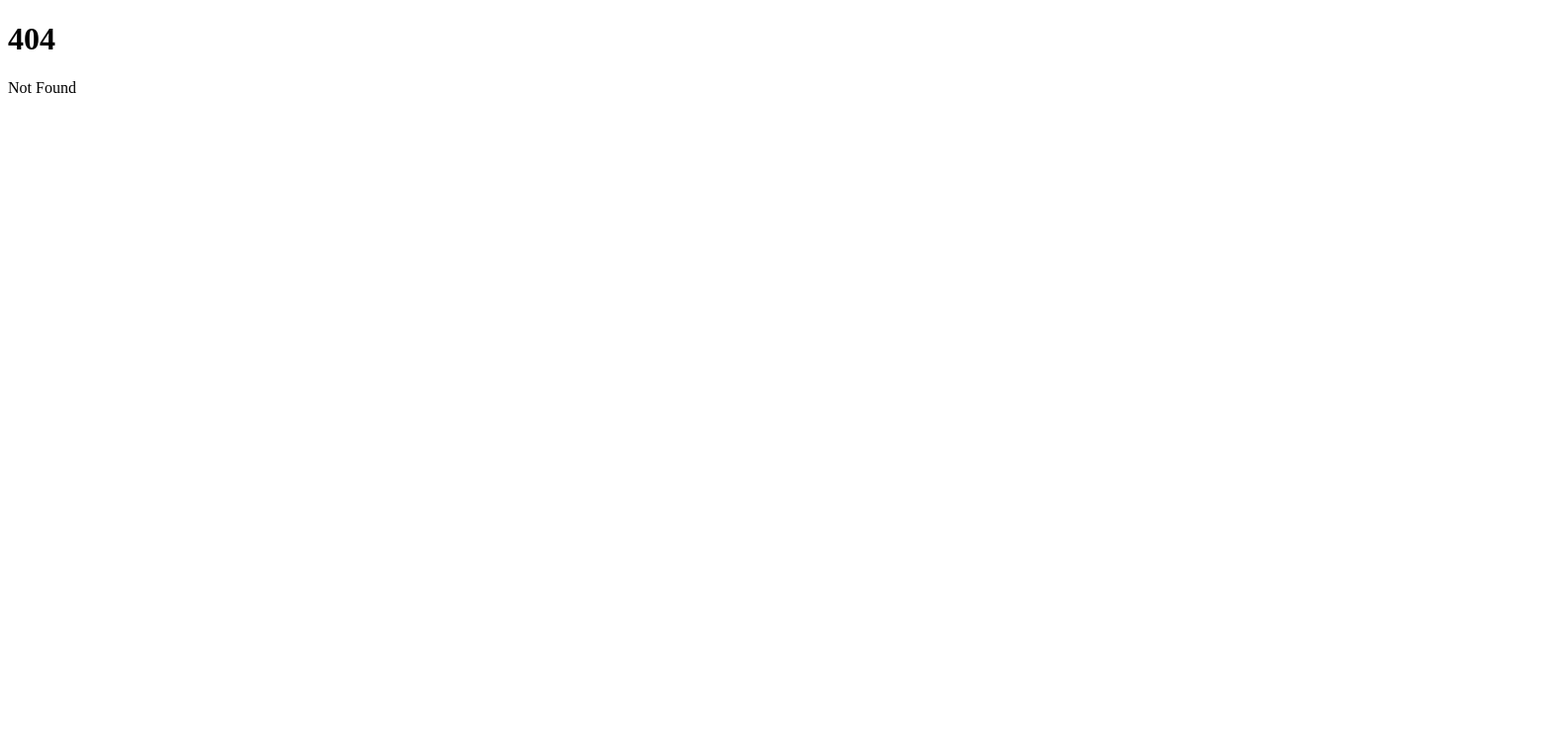
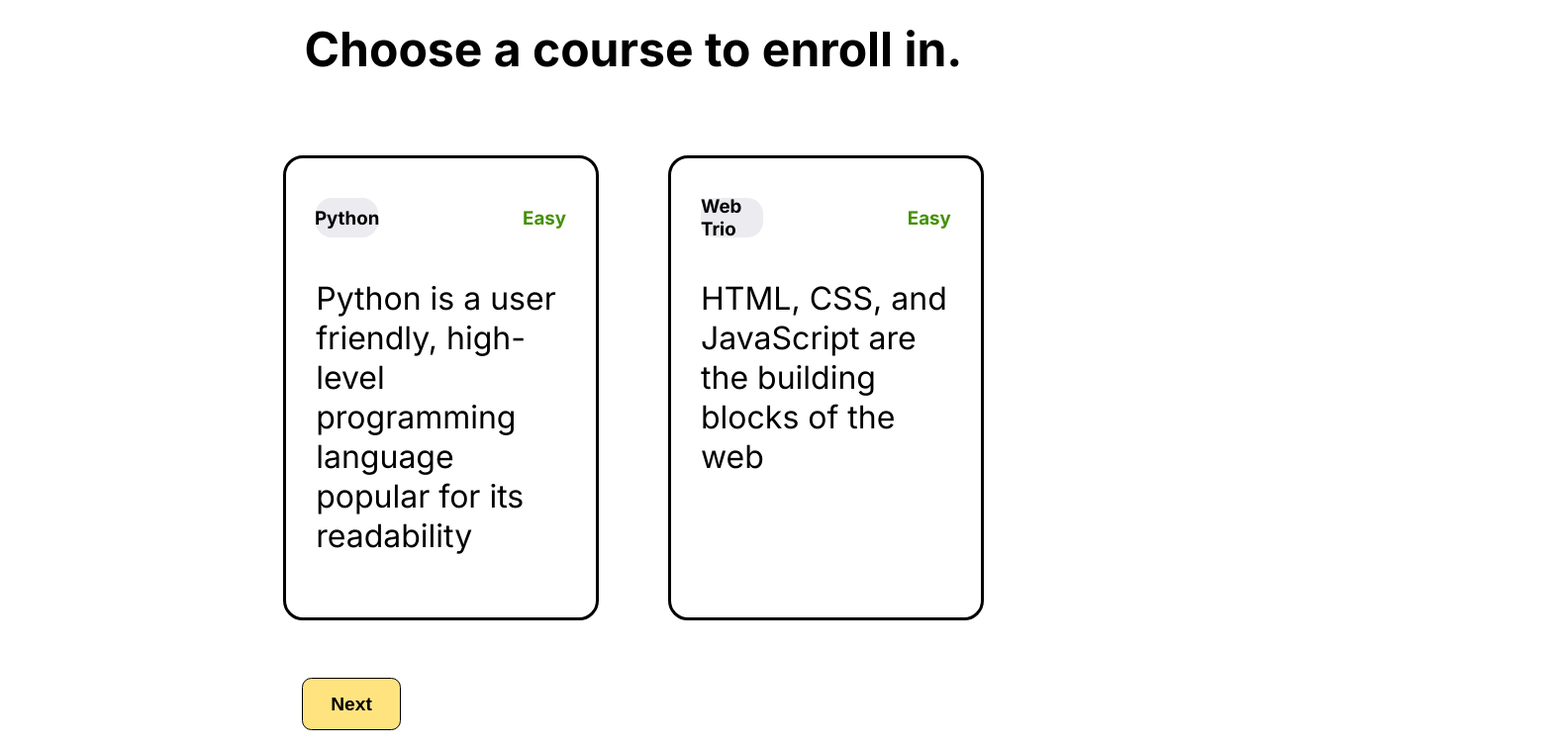
Before and after one commit to Abdelmoneim000/Svelte-front-end, a SvelteKit app: page /dashboard in a window 1280 px wide. Before the commit this address had no page. Shown: the top 756 px of the page at 99% size, 1569 px wide, since content can reach past the window. Built offline with nearby package versions, Linux system fonts and the light colour scheme.

Commit message:
Finish the (Select Course) section and add a Course card component

```diff
--- /dev/null
+++ b/src/components/Course.svelte
@@ -0,0 +1,60 @@
+<!-- Course card component to display for each course -->
+<script>
+  export let course = "";
+  export let difficulty = "";
+  export let description = "";
+  let clicked = false;
+
+    const handleClick = () => {
+        clicked = !clicked;
+    };
+</script>
+
+
+<style>
+    .card {
+        font-family: "Inter";
+        width: 20%;
+        border: 3px solid black;
+        border-radius: 20px;
+        padding: 30px;
+        margin: 10px;
+        cursor: pointer;
+    }
+    .title {
+        display: flex;
+        justify-content: space-between;
+    }
+
+    .title div {
+        display: flex;
+        align-items: center;
+        justify-content: center;
+        width: calc(100% - 190px);
+        height: 40px;
+        margin-top: 10px;
+        background-color: #EBEBF0;
+        border-radius: 16px;
+    }
+    .description {
+        margin-top: 10px;
+    }
+
+    .description p {
+        font-size: 32px;
+        line-height: 40px;
+    }
+</style>
+
+
+<div class="card" style="background-color: {clicked ? '#ECECEC' : 'var(--background-color)'};" on:click={handleClick}>
+    <div class="title">
+        <div style="border: {clicked ? '2px solid black' : 'none'};">
+            <h3>{course}</h3>
+        </div>
+        <h3 style="color: #449108;">{difficulty}</h3>
+    </div>
+    <div class="description">
+        <p>{description}</p>
+    </div>
+</div>
--- /dev/null
+++ b/src/routes/dashboard/+page.svelte
@@ -0,0 +1,60 @@
+<!-- Dashboard should only be viewed when the user logs in -->
+<script>
+    import Course from "../../components/Course.svelte";
+    import Button from "../../components/button.svelte";
+
+    let selectedCourse = "";
+</script>
+
+<style>
+    h1 {
+        font-family: "Inter";
+        font-size: 48px;
+        margin: 20px;
+        text-align: center;
+    }
+
+    .card_view {
+        display: flex;
+        flex-wrap: wrap;
+        justify-content: center;
+        gap: 50px;
+        margin-top: 3em;
+    }
+
+    .card-container {
+        display: flex;
+        flex-direction: column;
+        justify-content: center;
+    }
+
+    .card-container > div:last-child {
+        position: relative;
+        left: 23.5%;
+        margin-top: 3em;
+    }
+</style>
+
+<h1>Choose a course to enroll in.</h1>
+<div class="card-container">
+    <div class="card_view">
+        <Course
+        course="Python"
+        difficulty="Easy"
+        description="Python is a user friendly, high-level programming language popular for its readability"
+        />
+        <Course
+        course="Web Trio"
+        difficulty="Easy"
+        description="HTML, CSS, and JavaScript are the building blocks of the web"
+        />
+    </div>
+    <div>
+        <Button
+        backgroundColor="#FFE37F"
+        width="100px"
+        border="1.2px solid black"
+        borderRadius="9.6px"
+        text="Next" />
+    </div>
+</div>
```
